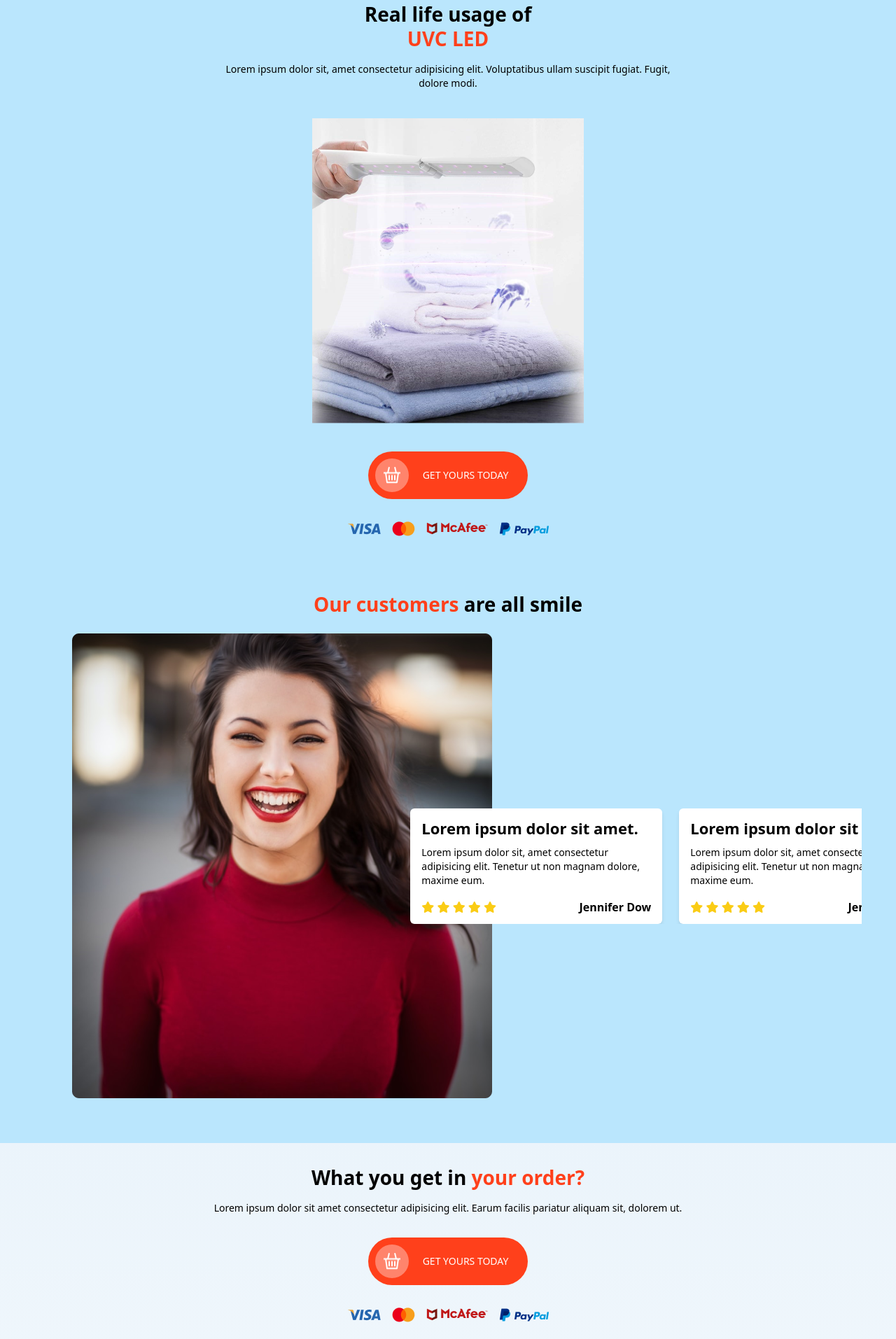
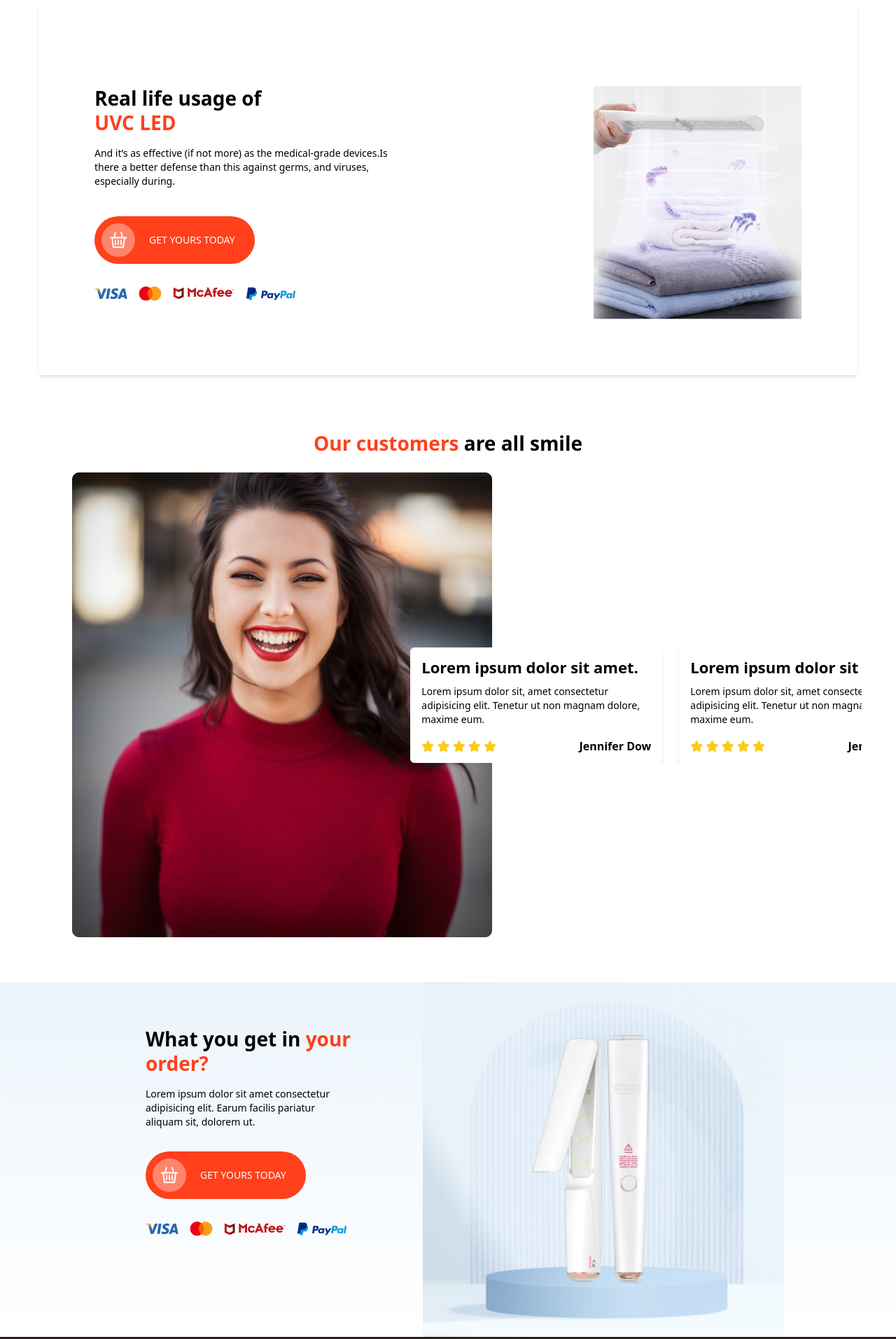
Before and after one commit to fakhryfernanda/slicing-safeclean, a website: page index.html in a window 1280 px wide. Shown: the part 1618-3531 px from the top of the page at 70% size. Drawn offline with Linux system fonts and the light colour scheme.

Commit message:
Finishing desktop view

```diff
--- a/index.html
+++ b/index.html
@@ -18,13 +18,13 @@
             <i class="fa-solid fa-bars text-main_red"></i>
         </div>
     </header>
-    <main class="screen-check">
+    <main class="">
         <section id="hero" class="max-lg:mt-8 lg:pt-20">
             <div class="container max-lg:text-center lg:flex items-end">
                 <div class="lg:mr-24">
                     <h1 class="max-sm:w-4/5 max-lg:mx-auto">The best <span class="text-main_red">defense</span> against</h1>
                     <p class="mt-2 text-2xl text-main_grey font-medium">viruses, germs, and bacteria.</p>
-                    <button class="mx-0 mt-8 lg:mt-10 shop-button group">
+                    <button class="lg:mx-0 mt-8 lg:mt-10 shop-button group">
                         <div class="group-hover:bg-[rgb(242,120,103)]">
                             <img src="./assets/icons/cart.png" alt="cart" class="">
                         </div>
@@ -169,26 +169,31 @@
                 <img src="./assets/images/product 3.png" alt="product" class="mx-auto mt-10">
             </div>
         </section>
-        <section id="uvc" class="mt-20">
-            <div class="container text-center">
+        <section id="uvc" class="mt-20 lg:max-xl:px-16">
+            <div class="container max-lg:text-center lg:py-20 lg:px-20 lg:flex lg:shadow-md">
+                <div class="">
                     <h2 class="mt-10">
                         Real life usage of <br> <span class="text-main_red">UVC LED</span>
                     </h2>
-                <p class="mx-auto text-sm sm:text-md font-extralight mt-4 sm:w-3/5">
-                    Lorem ipsum dolor sit, amet consectetur adipisicing elit. Voluptatibus ullam suscipit fugiat. Fugit, dolore modi.
+                    <p class="max-lg:mx-auto text-sm sm:text-md font-extralight mt-4 sm:w-3/5">
+                        And it’s as effective (if not more) as the medical-grade devices.Is there a better defense than this against germs, and viruses, especially during.
                     </p>
-                <img src="./assets/images/uvc.png" alt="uvc" class="mt-10 mx-auto">
-                <button class="mt-10 shop-button group">
+                    <img src="./assets/images/uvc.png" alt="uvc" class="mt-10 mx-auto lg:hidden">
+                    <button class="mt-10 shop-button group lg:mx-0">
                         <div class="group-hover:bg-main_red_darker">
                             <img src="./assets/icons/cart.png" alt="cart" class="">
                         </div>
                         <span class="">Get yours today</span>
                     </button>
-                <div class="mt-8 w-fit mx-auto flex justify-between items-center gap-4">
+                    <div class="mt-8 w-fit max-lg:mx-auto flex justify-between items-center gap-4">
                         <img src="./assets/icons/Visa Logo.png" alt="visa">
                         <img src="./assets/icons/MasterCard.png" alt="master card">
                         <img src="./assets/icons/McAfee.png" alt="McAfee">
                         <img src="./assets/icons/PayPal Logo.png" alt="paypal">
+                    </div>
+                </div>
+                <div class="">
+                    <img src="./assets/images/uvc.png" alt="uvc" class="mt-10 mx-auto max-lg:hidden">
                 </div>
             </div>
         </section>
@@ -268,22 +273,22 @@
                 </div>
             </div>
         </section>
-        <section id="order" class="mt-16 pt-8 bg-gradient-to-b from-[rgb(235,244,251)]
-        to-white">
-            <div class="container text-center">
+        <section id="order" class="mt-16 max-lg:pt-8 xl:px-40 bg-gradient-to-b from-[rgb(235,244,251)]
+        to-white lg:flex items-center justify-between lg:bg-[#ebf4fb]">
+            <div class="container max-lg:text-center">
                 <h2>
                     What you get in <span class="text-main_red">your order?</span>
                 </h2>
-                <p class="text-sm sm:text-md font-light mt-4 mx-auto sm:w-4/5">
+                <p class="text-sm sm:text-md font-light mt-4 max-lg:mx-auto sm:w-4/5">
                     Lorem ipsum dolor sit amet consectetur adipisicing elit. Earum facilis pariatur aliquam sit, dolorem ut.
                 </p>
-                <button class="mt-8 shop-button group">
+                <button class="mt-8 shop-button group lg:mx-0">
                     <div class="group-hover:bg-main_red_darker">
                         <img src="./assets/icons/cart.png" alt="cart" class="">
                     </div>
                     <span class="">Get yours today</span>
                 </button>
-                <div class="mt-8 mb-20 w-fit mx-auto flex justify-between items-center gap-4">
+                <div class="mt-8 mb-20 w-fit max-lg:mx-auto flex justify-between items-center gap-4">
                     <img src="./assets/icons/Visa Logo.png" alt="visa">
                     <img src="./assets/icons/MasterCard.png" alt="master card">
                     <img src="./assets/icons/McAfee.png" alt="McAfee">
@@ -292,7 +297,8 @@
             </div>
             <div class="relative">
                 <img src="./assets/images/product 4.png" alt="" class="mx-auto h-[70%] absolute left-1/2 -translate-x-1/2 bottom-[15%]">
-                <img src="./assets/images/Background.png" alt="" class="w-screen">
+                <img src="./assets/images/small-background.png" alt="" class="w-screen ">
+                <!-- <img src="./assets/images/big-background.png" alt="" class="max-lg:hidden">                         -->
             </div>
         </section>
     </main>
```
Also changed, not shown: assets/images/big-background.png (added), assets/images/rectangle.png (added), assets/images/small-background.png (renamed from assets/images/Background.png), css/style.css. Lines whose indentation alone changed are shown as unchanged.
